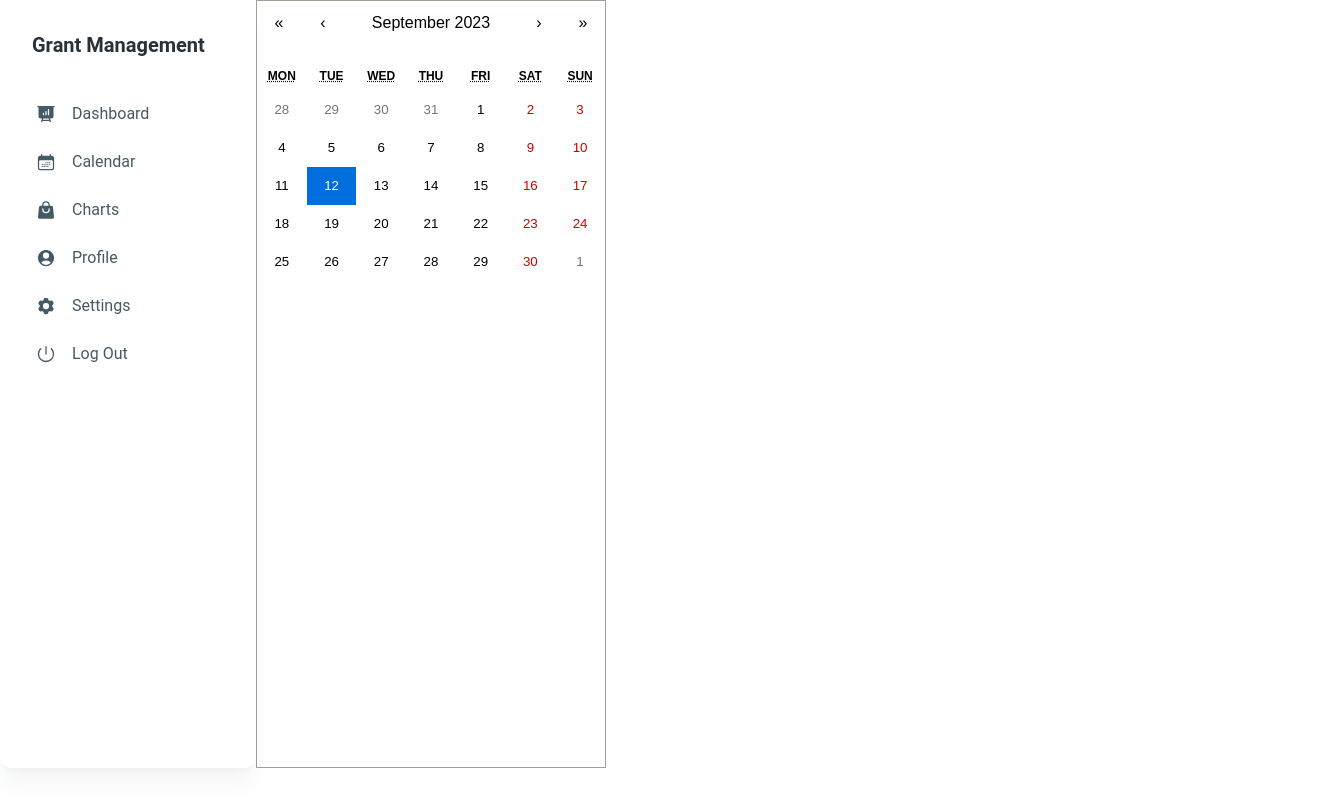
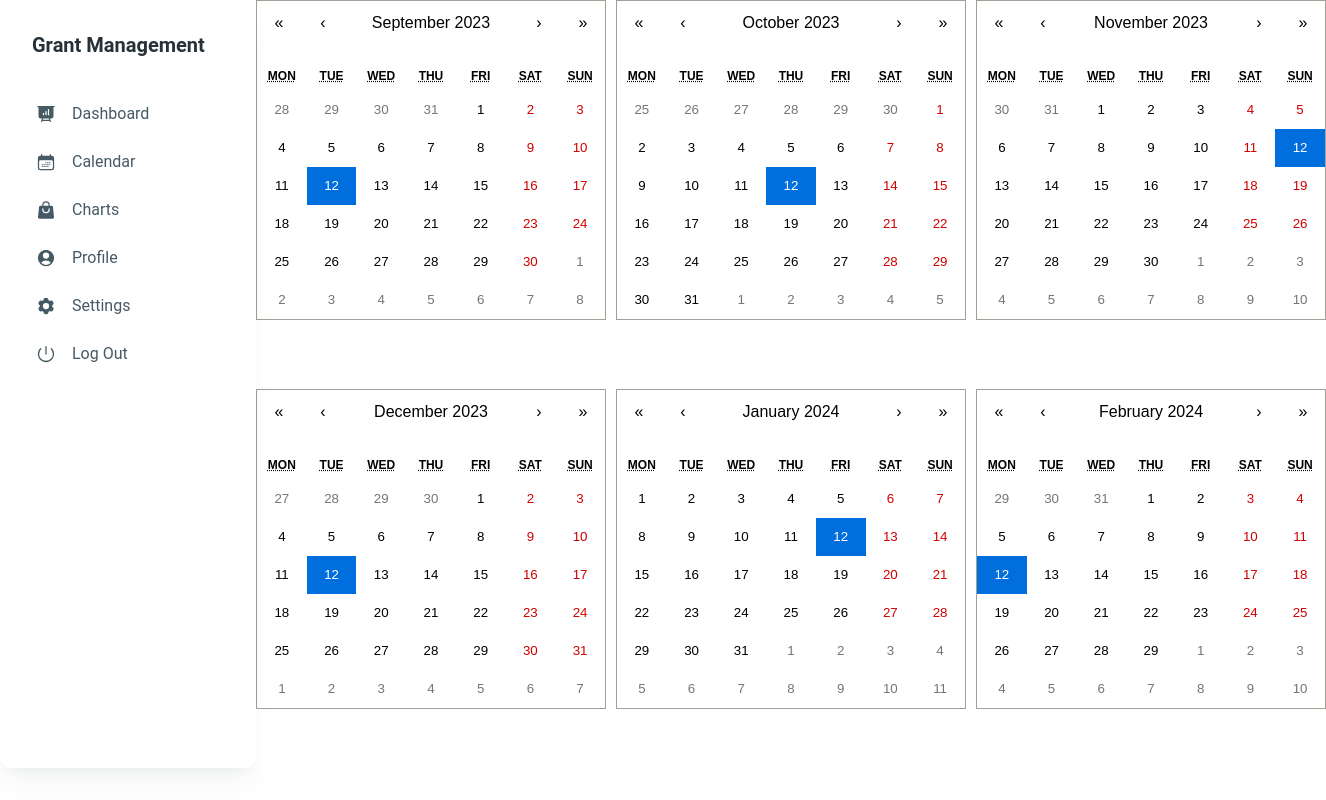
Before and after one commit to DaronAdams/grant-monitor, a React (Create React App) app in the folder frontend/: page /calendar in a window 1280 px wide. Shown: the whole page, 1326 px wide, since content can reach past the window. Built offline with nearby package versions, Linux system fonts and the light colour scheme.

Commit message:
6 month view  now it just needs one navbar to adjust each month at the same time

```diff
--- a/frontend/package.json
+++ b/frontend/package.json
@@ -27,7 +27,7 @@
     "jspdf": "^2.5.1",
     "jspdf-autotable": "^3.6.0",
     "react": "^18.2.0",
-    "react-calendar": "^4.6.0",
+    "react-calendar": "^4.6.1",
     "react-dom": "^18.2.0",
     "react-router-dom": "^6.15.0",
     "react-scripts": "5.0.1",
--- a/frontend/src/pages/CalendarPage.tsx
+++ b/frontend/src/pages/CalendarPage.tsx
@@ -8,18 +8,44 @@ type ValuePiece = Date | null;
 type Value = ValuePiece | [ValuePiece, ValuePiece];
 
 const CalendarPage = () => {
-  const [value, onChange] = useState<Value>(new Date());
+  // Get the current date
+  const currentDate = new Date();
 
-  return(
+  // Create an array to store dates for the next 6 months, including the current month
+  const monthsArray = Array.from({ length: 6 }, (_, index) => {
+    const nextMonthDate = new Date(currentDate);
+    nextMonthDate.setMonth(currentDate.getMonth() + index);
+    return nextMonthDate;
+  });
+
+  return (
     <>
       <div className="flex flex-row">
         <HomePageSidebar />
-        <div className="flex flex-grow">
-          <Calendar onChange={onChange} value={value} />
+
+        <div
+          style={{
+            display: 'grid',
+            gridTemplateColumns: 'repeat(3, 1fr)',
+            gridTemplateRows: 'repeat(2, 1fr)',
+            gap: '10px',
+            width: '100%',
+            maxWidth: '600px',
+          }}
+        >
+          {monthsArray.map((month, index) => (
+            <div key={index}>
+              <Calendar
+                value={month}
+                showDoubleView={false}
+                showFixedNumberOfWeeks={true}
+              />
+            </div>
+          ))}
         </div>
       </div>
     </>
-  )
-}
+  );
+};
 
 export default CalendarPage;
```
Also changed, not shown: 1 other file (tests, documents, lock files or other folders).
